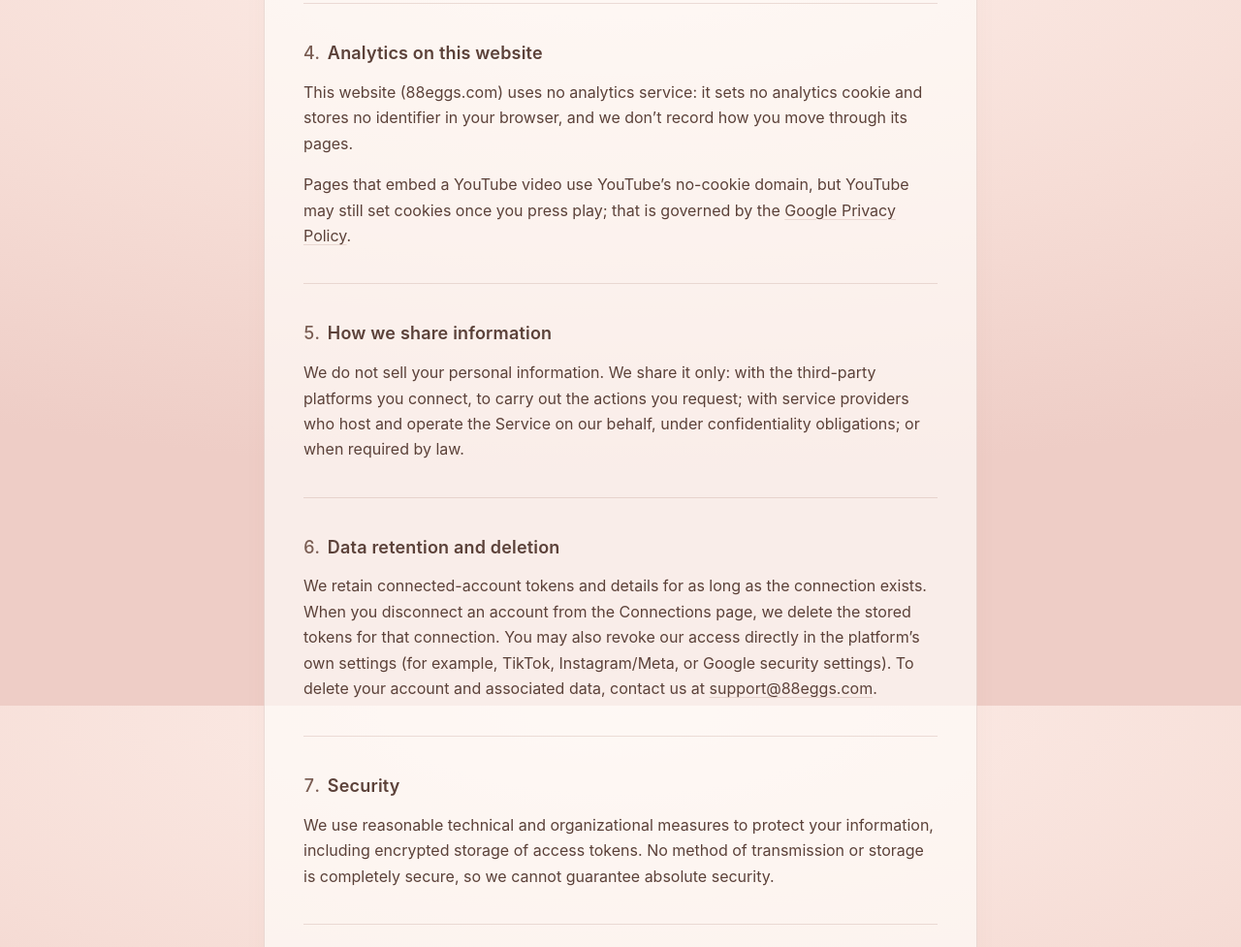
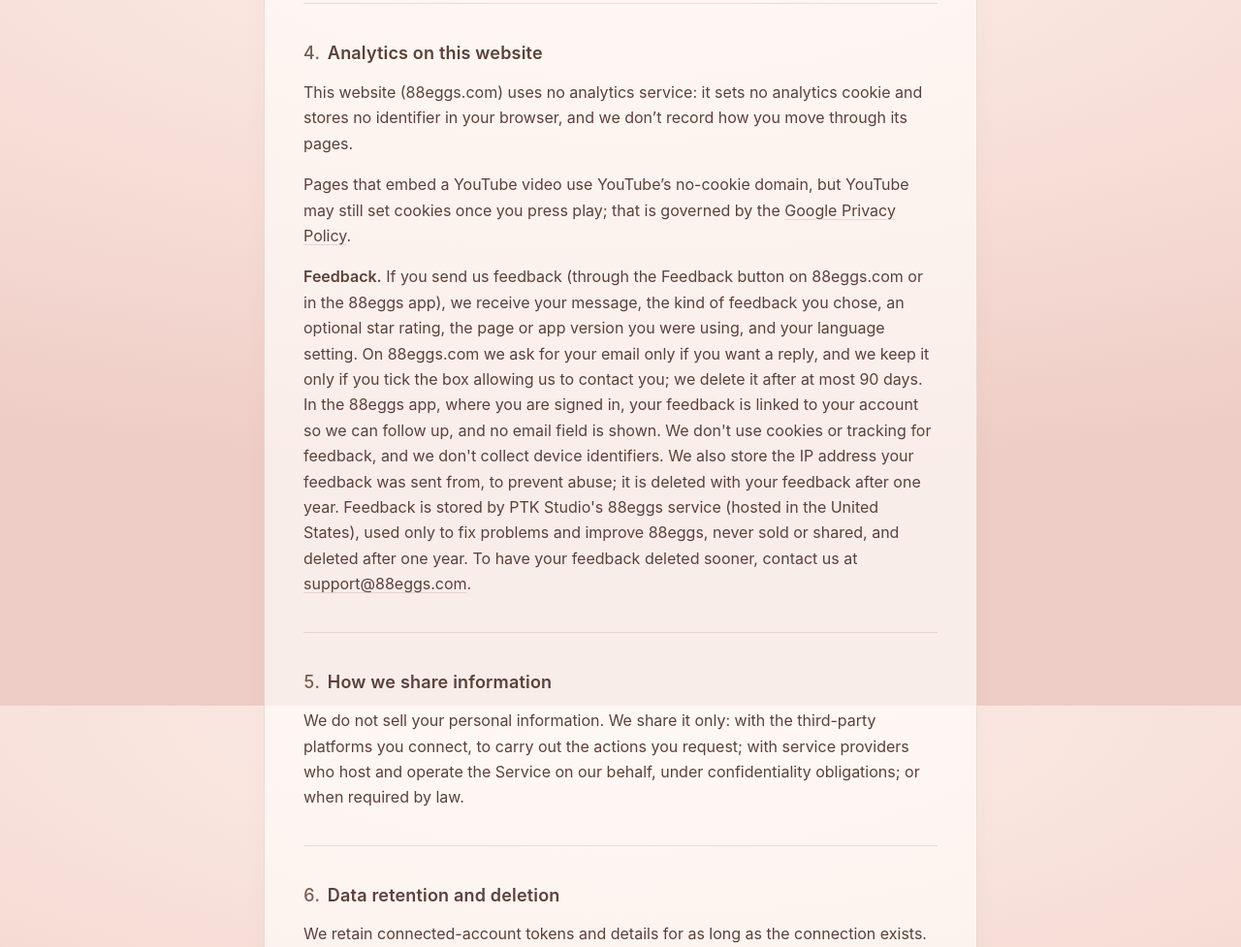
Before and after one commit to ptk-studio/88eggs-www, a plain HTML site: page privacy/index.html in a window 1280 px wide. Shown: the part 1672-2649 px from the top of the page at 97% size. Drawn offline with Linux system fonts and the light colour scheme; a script that the page names is missing.

Commit message:
Feedback button on every page (88eggs-frontend#447), posting to the Web:88eggs Feedback app; privacy: the Feedback paragraph (#7)
Claude-Session: https://claude.ai/code/session_01YRbcevAGYojytdKobw8iWY

Co-authored-by: Claude Opus 5.5 <noreply@anthropic.com>

```diff
--- a/privacy/index.html
+++ b/privacy/index.html
@@ -79,6 +79,18 @@
           may still set cookies once you press play; that is governed by the
           <a href="https://policies.google.com/privacy" target="_blank" rel="noopener noreferrer">Google Privacy Policy</a>.
         </p>
+        <p>
+          <strong>Feedback.</strong> If you send us feedback (through the Feedback button on 88eggs.com or in the
+          88eggs app), we receive your message, the kind of feedback you chose, an optional star rating, the page or
+          app version you were using, and your language setting. On 88eggs.com we ask for your email only if you want a
+          reply, and we keep it only if you tick the box allowing us to contact you; we delete it after at most 90 days.
+          In the 88eggs app, where you are signed in, your feedback is linked to your account so we can follow up, and
+          no email field is shown. We don't use cookies or tracking for feedback, and we don't collect device
+          identifiers. We also store the IP address your feedback was sent from, to prevent abuse; it is deleted with
+          your feedback after one year. Feedback is stored by PTK Studio's 88eggs service (hosted in the United
+          States), used only to fix problems and improve 88eggs, never sold or shared, and deleted after one year. To
+          have your feedback deleted sooner, contact us at <a href="mailto:support@88eggs.com">support@88eggs.com</a>.
+        </p>
       </section>
 
       <section>
@@ -143,5 +155,6 @@
       <span>© 2026 88eggs</span>
     </footer>
   </div>
+<script src="https://api.88eggs.com/feedback/widget.js?v=2" data-key="fk_4zQJLfESH_JVH2sk6_-zfKCX" async></script>
 </body>
 </html>
```
Also changed, not shown: hatches/index.html (+1 -0 lines), hatches/song-story/index.html (+1 -0 lines), index.html (+1 -0 lines), terms/index.html (+1 -0 lines).
